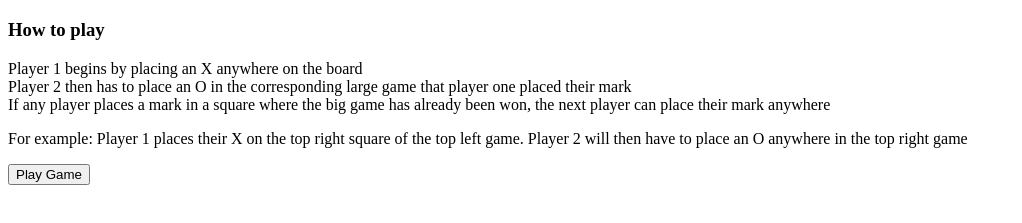
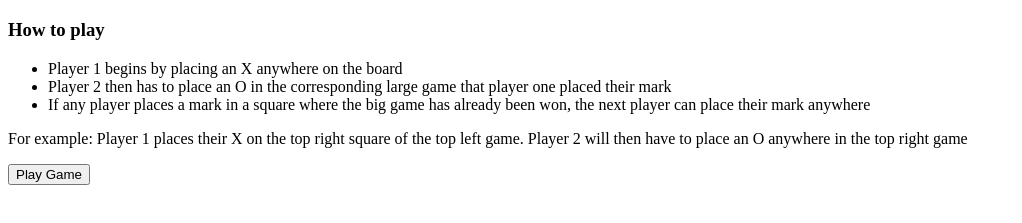
Before and after one commit to jacksonb2021/BigTacToe, a website: page index.html in a window 1280 px wide. Shown: the part 61-284 px from the top of the page, without its empty margins (0-1022 px from the left). Drawn offline with Linux system fonts and the light colour scheme.

Commit message:
instructions

```diff
--- a/index.html
+++ b/index.html
@@ -12,9 +12,11 @@
 
     <h3>How to play</h3>
 
-    <p>Player 1 begins by placing an X anywhere on the board<br>
-    Player 2 then has to place an O in the corresponding large game that player one placed their mark<br>
-    If any player places a mark in a square where the big game has already been won, the next player can place their mark anywhere</p>
+    <ul>
+        <li>Player 1 begins by placing an X anywhere on the board</li>
+        <li>Player 2 then has to place an O in the corresponding large game that player one placed their mark</li>
+        <li>If any player places a mark in a square where the big game has already been won, the next player can place their mark anywhere</li>
+    </ul>
 
     <p>For example: Player 1 places their X on the top right square of the top left game. Player 2 will then have to
     place an O anywhere in the top right game</p>
```
Also changed, not shown: README.md (added).
